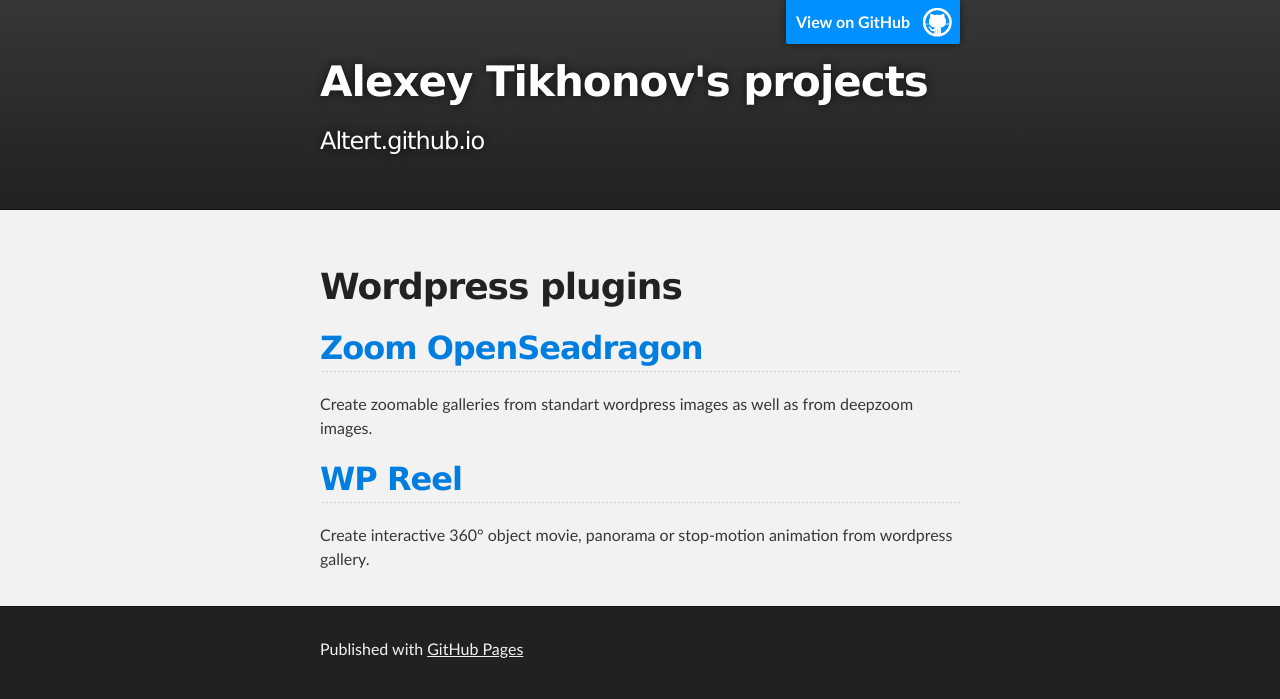
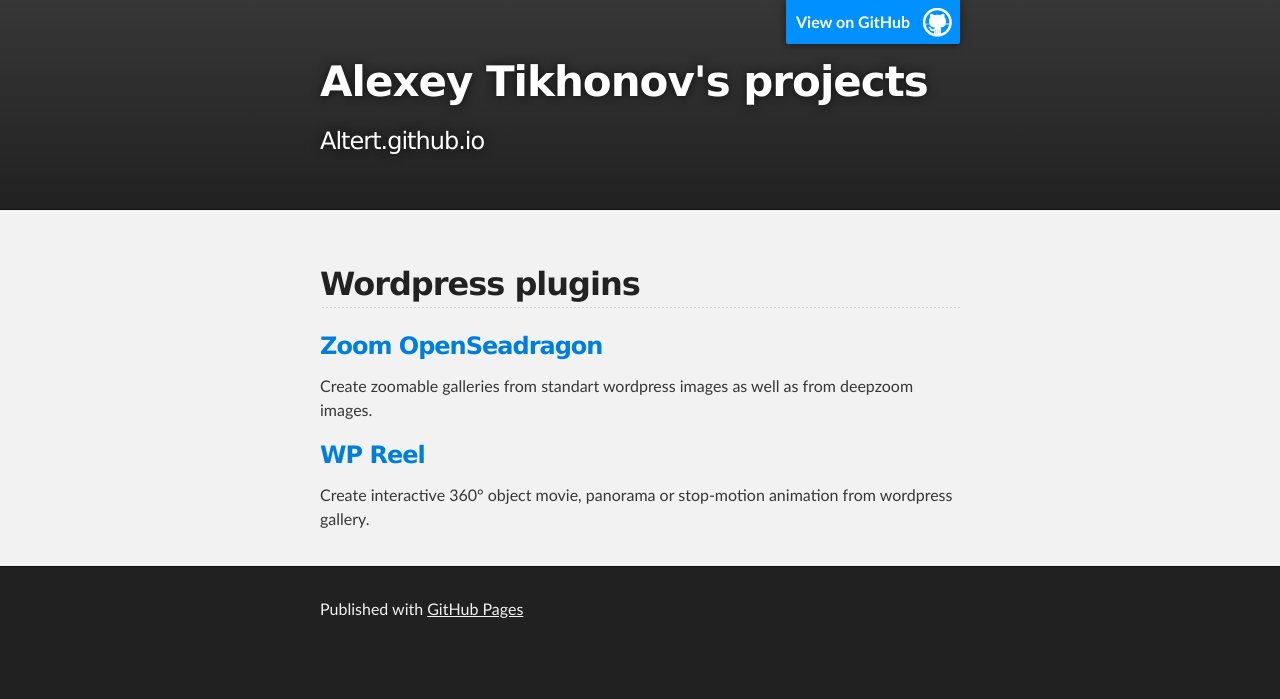
Before and after one commit to altert/altert.github.io, a plain HTML site: page index.html in a window 1280 px wide. Drawn offline with Linux system fonts and the light colour scheme.

Commit message:
Replace master branch with page content via GitHub

```diff
--- a/index.html
+++ b/index.html
@@ -27,18 +27,18 @@
     <!-- MAIN CONTENT -->
     <div id="main_content_wrap" class="outer">
       <section id="main_content" class="inner">
-        <h1>
-<a id="wordpress-plugins" class="anchor" href="#wordpress-plugins" aria-hidden="true"><span aria-hidden="true" class="octicon octicon-link"></span></a>Wordpress plugins</h1>
+        <h2>
+<a id="wordpress-plugins" class="anchor" href="#wordpress-plugins" aria-hidden="true"><span aria-hidden="true" class="octicon octicon-link"></span></a>Wordpress plugins</h2>
 
-<h2>
+<h3>
 <a id="zoom-openseadragon" class="anchor" href="#zoom-openseadragon" aria-hidden="true"><span aria-hidden="true" class="octicon octicon-link"></span></a><a href="https://wordpress.org/plugins/zoom-openseadragon">Zoom OpenSeadragon</a>
-</h2>
+</h3>
 
 <p>Create zoomable galleries from standart wordpress images as well as from deepzoom images.</p>
 
-<h2>
+<h3>
 <a id="wp-reel" class="anchor" href="#wp-reel" aria-hidden="true"><span aria-hidden="true" class="octicon octicon-link"></span></a><a href="https://wordpress.org/plugins/wp-reel">WP Reel</a>
-</h2>
+</h3>
 
 <p>Create interactive 360° object movie, panorama or stop-motion animation from wordpress gallery.</p>
       </section>
--- a/params.json
+++ b/params.json
@@ -1 +1 @@
-{"name":"Alexey Tikhonov's projects","tagline":"Altert.github.io","body":"# Wordpress plugins\r\n\r\n## [Zoom OpenSeadragon](https://wordpress.org/plugins/zoom-openseadragon)\r\nCreate zoomable galleries from standart wordpress images as well as from deepzoom images.\r\n\r\n## [WP Reel](https://wordpress.org/plugins/wp-reel)\r\nCreate interactive 360° object movie, panorama or stop-motion animation from wordpress gallery.\r\n","google":"","note":"Don't delete this file! It's used internally to help with page regeneration."}
+{"name":"Alexey Tikhonov's projects","tagline":"Altert.github.io","body":"## Wordpress plugins\r\n\r\n### [Zoom OpenSeadragon](https://wordpress.org/plugins/zoom-openseadragon)\r\nCreate zoomable galleries from standart wordpress images as well as from deepzoom images.\r\n\r\n### [WP Reel](https://wordpress.org/plugins/wp-reel)\r\nCreate interactive 360° object movie, panorama or stop-motion animation from wordpress gallery.\r\n","google":"","note":"Don't delete this file! It's used internally to help with page regeneration."}
```
